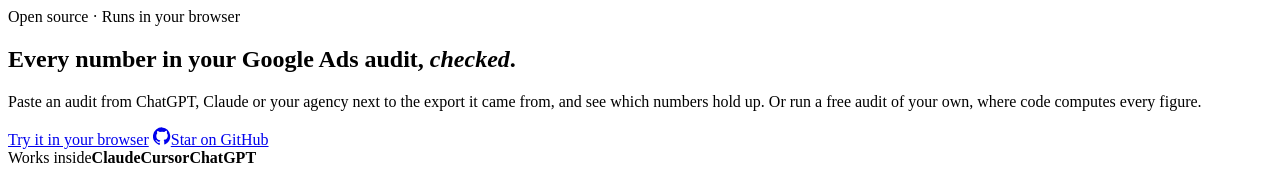
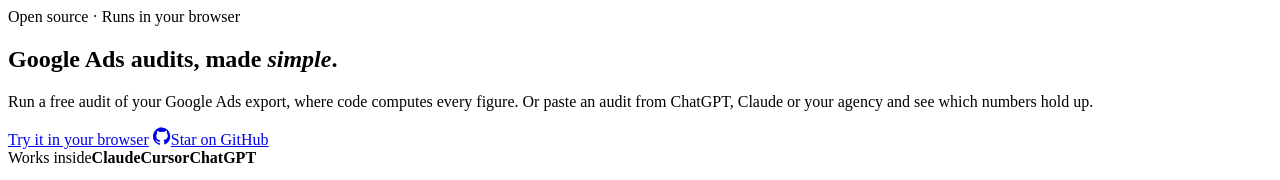
Before and after one commit to secondsteplabs/openppc, a plain HTML site: page site/pages/index.html in a window 1280 px wide. Shown: the top 180 px of the page. Drawn offline with Linux system fonts and the light colour scheme.

Commit message:
Headline: Google Ads audits, made simple (#3)
* Count website visits with Google Analytics, never in the app

The website pages load Google Tag Manager (GTM-MKK8JT53), which carries the GA4
tag G-ZGK3150N2J. Consent Mode keeps it to cookieless pings in the EU, EEA, UK and
Switzerland, uses analytics cookies elsewhere, and leaves advertising cookies off
everywhere. The pages' security policy now allows Google's tag and collection
addresses and nothing else.

The app at /app/ loads none of it: its own policy still allows connections only to
the Python runtime's CDN, and a new test fails if the tag ever reaches the app.
The Privacy section now says the website, not the app, counts visits.

* Headline: Google Ads audits, made simple

The hero now leads with the audit, and the line under it says what makes it
different: code computes every figure, and any AI-written audit can be checked
number by number. The page title and both share images carry the same headline.

```diff
--- a/site/pages/index.html
+++ b/site/pages/index.html
@@ -1,13 +1,13 @@
 <!--
-title: OpenPPC: every number in your Google Ads audit, checked
+title: OpenPPC: Google Ads audits, made simple
 description: Paste any AI-written Google Ads audit next to the export it came from, and see which numbers hold up. Free, open source, and it runs in your browser.
 schema: home
 -->
 <section class="hero">
   <div class="wrap">
     <span class="eyebrow">Open source · Runs in your browser</span>
-    <h1>Every number in your Google Ads audit, <em>checked</em>.</h1>
-    <p class="lead">Paste an audit from ChatGPT, Claude or your agency next to the export it came from, and see which numbers hold up. Or run a free audit of your own, where code computes every figure.</p>
+    <h1>Google Ads audits, made <em>simple</em>.</h1>
+    <p class="lead">Run a free audit of your Google Ads export, where code computes every figure. Or paste an audit from ChatGPT, Claude or your agency and see which numbers hold up.</p>
     <div class="cta-row">
       <a class="btn btn-primary" href="/app/">Try it in your browser</a>
       <a class="btn" href="https://github.com/secondsteplabs/openppc"><svg width="18" height="18" viewBox="0 0 24 24" fill="currentColor" aria-hidden="true"><path d="M12 .5a12 12 0 0 0-3.8 23.4c.6.1.8-.3.8-.6v-2.2c-3.3.7-4-1.4-4-1.4-.6-1.4-1.4-1.8-1.4-1.8-1.1-.8.1-.7.1-.7 1.2.1 1.9 1.2 1.9 1.2 1.1 1.8 2.8 1.3 3.5 1 .1-.8.4-1.3.8-1.6-2.7-.3-5.5-1.3-5.5-6a4.7 4.7 0 0 1 1.3-3.2c-.2-.3-.6-1.5.1-3.2 0 0 1-.3 3.3 1.2a11.5 11.5 0 0 1 6 0C17.3 4.7 18.3 5 18.3 5c.7 1.7.2 2.9.1 3.2a4.7 4.7 0 0 1 1.3 3.2c0 4.6-2.8 5.6-5.5 5.9.4.4.8 1.1.8 2.2v3.3c0 .3.2.7.8.6A12 12 0 0 0 12 .5z"/></svg>Star on GitHub</a>
```
Also changed, not shown: brand/social/github-social-preview.png, brand/social/og-image.png.
